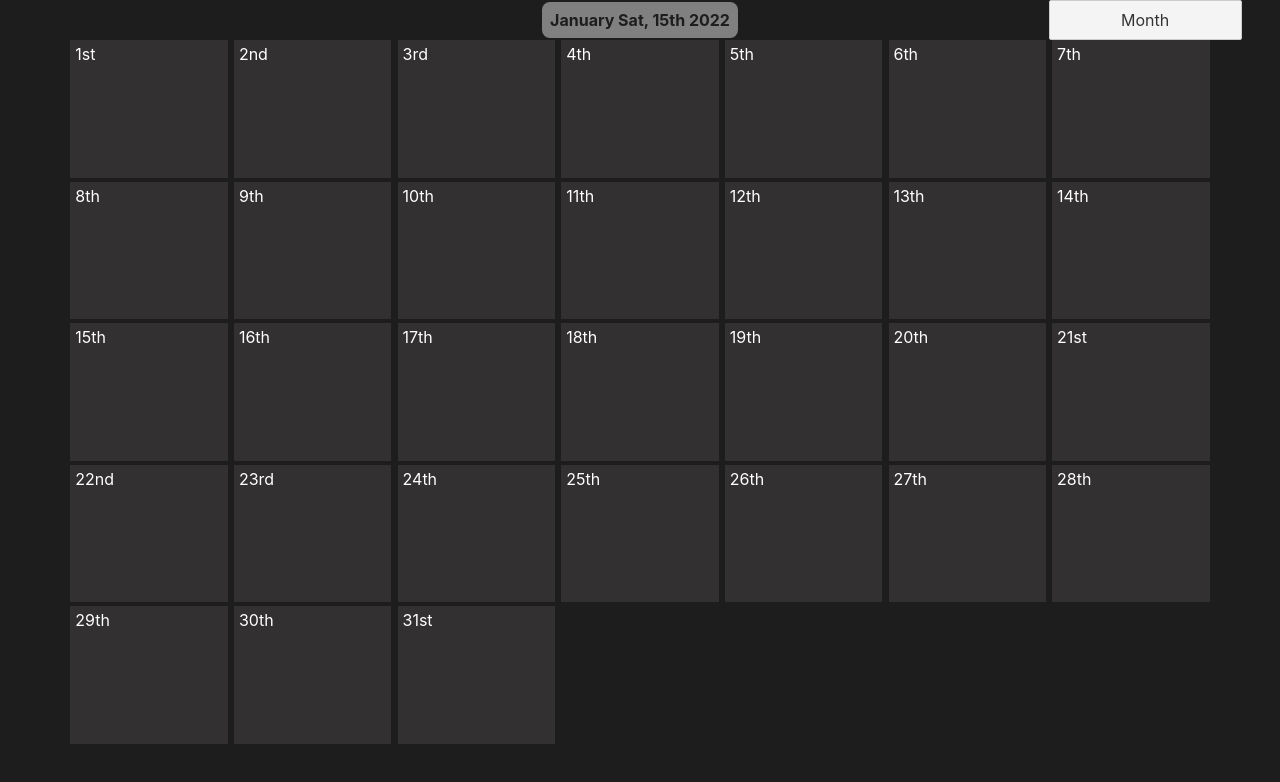
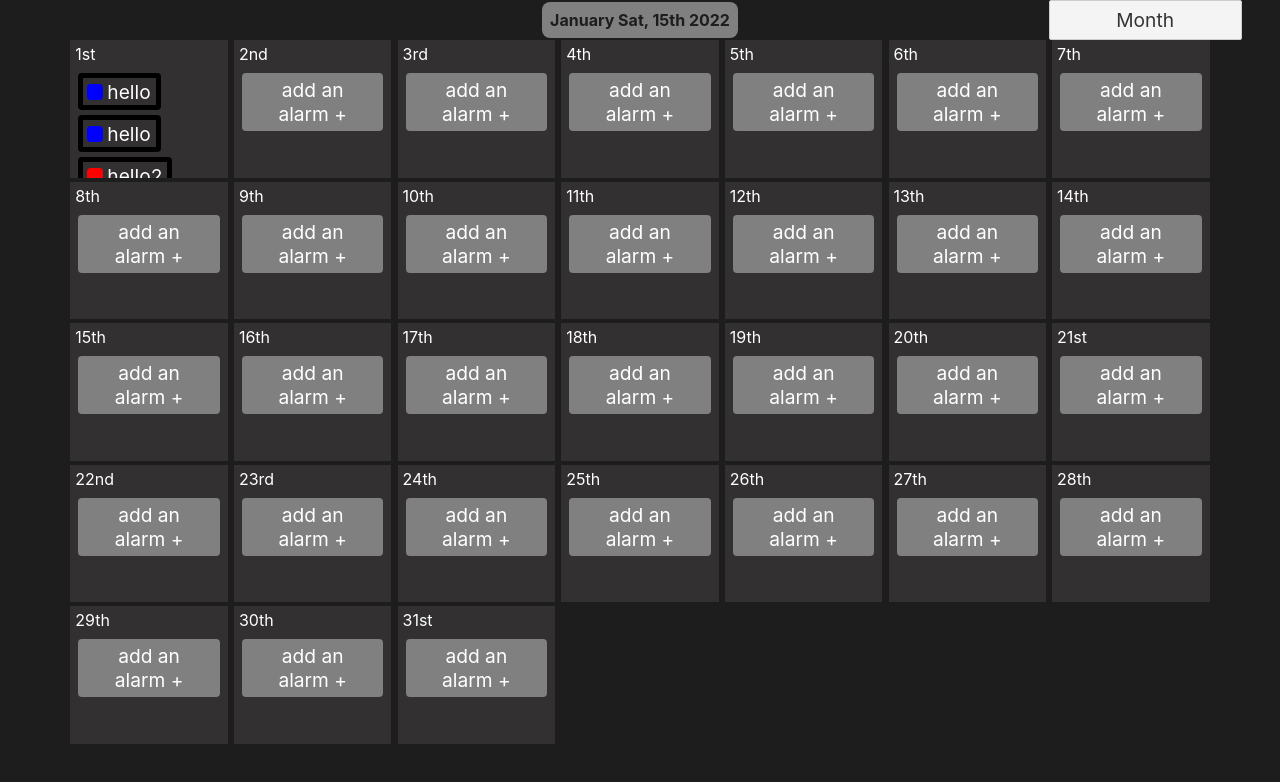
Before and after one commit to jaymesn/unienv, a Svelte app: page / in a window 1280 px wide. Shown: the top 782 px of the page. Built offline with nearby package versions, Linux system fonts and the light colour scheme.

Commit message:
added a state management to the Calendars Controller compoent w/ my own solution (svelte stores not working currently)

```diff
--- a/src/App.svelte
+++ b/src/App.svelte
@@ -6,13 +6,11 @@
 	import { Controller as CalendarController } from "./TabComponents/Calendar/Calendar/Controller"
 
 	import Workspace from "./TabComponents/Workspace/Workspace/Component.svelte"
-	import { Controller as WorkspaceController } from "./TabComponents/Calendar/Calendar/Controller"
+	import { Controller as WorkspaceController } from "./TabComponents/Workspace/Workspace/Controller"
 
-	let calendarCTRL = new CalendarController();
+	let calendarCTRL = new CalendarController("./@data/Alarms.json");
 	let workspaceCTRL = new WorkspaceController();
 	let selected = 0;
-	// create the alarms typing
-
 	(window as any).ctrl = calendarCTRL;
 </script>
 
@@ -20,7 +18,7 @@
 	<!-- make this less for navigatio and more like polybar, so a thing to play and customize -->
 
     {#if selected === 0}
-		<Calendar ctrl={calendarCTRL} />
+		<Calendar ctrl={calendarCTRL}  />
     {:else if selected === 1}
 		<Workspace selected={"ws1"}/>
     {:else}
--- a/src/TabComponents/Calendar/Calendar/Component.svelte
+++ b/src/TabComponents/Calendar/Calendar/Component.svelte
@@ -4,10 +4,7 @@
     import DayView from "../DayView.svelte";
     import { dateToDayNum, Names ,getNumEnd, getDayNum} from "../../../Shared/Utils";
     import type { Controller } from "./Controller"
-
     export let ctrl:Controller;
-
-    ctrl.state = "Loaded";
 
     let view:"Day"|"Month" = "Month";
     $: view = view;
@@ -23,6 +20,9 @@
     let dateNum = date.getDate();
     $: dateNum = dateNum;
 
+    let dayNum = date.getDay();
+    $: dayNum = dayNum;
+
     /* {Names.month[monthNum -1] } { Names.day[dateNum].slice(0,3)}, {dateNum+getNumEnd(dateNum)} {yearNum}*/
 </script>
 
@@ -30,16 +30,16 @@
     <div class="bar">
     <div></div>
        <p class="title">
-            {Names.month[monthNum -1] } { Names.day[date.getDay() - 1].slice(0,3)}, {dateNum+getNumEnd(dateNum)} {yearNum}
+            {Names.month[monthNum -1] } { Names.day[dayNum - 1].slice(0,3)}, {dateNum+getNumEnd(dateNum)} {yearNum}
         </p>
 
 
-        <button class="view-toggle">{view}</button>
+        <button class="view-toggle" on:click={event=>view === "Month" ? view = "Day": view = "Month"}>{view}</button>
                 <!-- Redo the bar component since it was dogshit last time -->
 
     </div>
     {#if view === "Month"}
-        <MonthView {ctrl} {monthNum} />
+        <MonthView {ctrl} {yearNum} {monthNum}  />
     {:else if view === "Day"}
         <DayView {ctrl} {dateNum} />
     {/if}
@@ -52,6 +52,7 @@
         padding:0 0 0 0;
         margin:0 0 0 0;
         height:inherit;
+        font-size:max(1.5vw,18px);
     }
     .title {
         white-space: nowrap;
--- a/src/TabComponents/Calendar/Calendar/Controller.ts
+++ b/src/TabComponents/Calendar/Calendar/Controller.ts
@@ -1,25 +1,40 @@
 import type {
-
+    AlarmsType,
     Alarms,AlarmsJSON,
     DayAlarms, DayAlarmsJSON,
-    Reminder,
-    YearAlarms,MonthAlarms,
+    Reminder, YearAlarms,MonthAlarms,
 } from "./Types"
 
 import { getDaysInMonth, range } from "../../../Shared/Utils";
+import { writable } from "svelte/store";
+import type { Writable } from "svelte/store";
+export class Controller {
+    public alarms:Alarms
+    public debug:boolean
+    public listeners:{
+        alarms:Array<()=>void>
+    }
+    private fireListeners:()=>void
 
-export class Controller {
-    private alarms:Alarms
-    public state:string
+    //do not update state in a ASYNC function with i could add rustlike rule to state that u
+    //do that and the app stops syncing its dates correctly
+    public state:Writable<"loaded"|"loading"|"updating"|"updated">
 
-    constructor(){
-       this.alarms = new Map();
-        this.state = "Loading"
+    constructor(link:string){
+
+        this.listeners = {alarms:[]};
+        this.fireListeners = () =>{ this.listeners.alarms.forEach(listener=>listener()) }
+        this.debug = false;
+        this.importAlarms(link).then(alarms=>{
+            this.alarms = alarms;
+            this.fireListeners()
+        });
+
     }
 
-    setReminder(year:number,month:number,day:number,wsName:string,reminder:Reminder,index?:number){
+    setReminder(year:number,month:number,day:number,wsName:string,reminder:Reminder,index?:number):void{
         if(this.alarms.get(year)){
-            let dayAlarms = this.getDayAlarms(year,month,day);
+            let dayAlarms = this.getAlarm(year,month,day);
             if(typeof dayAlarms !== "string"){
                 let wsAlarms = dayAlarms.get(wsName)
                 if(wsAlarms){ // when there is a ws u put the reminder in
@@ -36,8 +51,7 @@ export class Controller {
                 }
                 dayAlarms.set(wsName,wsAlarms)
             }else {
-                console.log(`year:${year},month:${month} or day:${day} `)
-                return
+                dayAlarms = new Map([ [ wsName,[reminder] ] ]);
             }
             let yearlyAlarms = this.alarms.get(year);
             yearlyAlarms[month][day] = dayAlarms;
@@ -47,22 +61,56 @@ export class Controller {
             yearAlarms[month] = new Map([ [ wsName,[reminder] ] ])
             this.alarms.set(year,yearAlarms)
         }
+        this.fireListeners()
     }
 
-    getDayAlarms(year:number,month:number,day:number):DayAlarms|string{
+
+    getAlarm(year:number,month?:number,day?:number,wsName?:string,reminder?:string|number):AlarmsType{
         let yearlyAlarms = this.alarms.get(year)
         if(yearlyAlarms){
+            if(month){
                 let monthlyAlarms:MonthAlarms<DayAlarms> = yearlyAlarms[month];
                 if(monthlyAlarms){
+                    if(day){
                         let dailyAlarms:DayAlarms|undefined = monthlyAlarms[day]
                         if(dailyAlarms){
+                            if(wsName){
+                                let wsAlarms = dailyAlarms.get(wsName)
+                                if(wsAlarms){
+                                    if(reminder !== undefined){
+                                        let returnAlarm:Reminder;
+                                        if(typeof reminder === "string"){
+                                            wsAlarms.forEach(alarm =>{
+                                                alarm.name === reminder ? returnAlarm = alarm : "alarm not present"
+                                            })
+                                        }else{
+                                           wsAlarms[reminder] ? returnAlarm = wsAlarms[reminder] : "alarm not present"
+                                        }
+                                        return returnAlarm
+
+                                    }else{
+                                        return wsAlarms
+                                    }
+                                }else{
+                                    "workspace has no alarms"
+                                }
+
+                            }else{
                                 return dailyAlarms
+                            }
 
                         }else {
                             return "day has no alarms"
                         }
                     }else {
+                        return monthlyAlarms
+                    }
+                }else {
                     return "month has no alarms"
+                }
+
+            }else {
+                return yearlyAlarms
             }
 
         }else {
@@ -74,8 +122,7 @@ export class Controller {
 
 
 
-    async importString(URL:string):Promise<Alarms>{
-        this.state = "Loading";
+    async importAlarms(URL:string):Promise<Alarms>{
         let data_uninit:AlarmsJSON = await fetch(URL).then(string=>string.json());
         let AlarmData:Alarms = new Map();
 
@@ -109,10 +156,10 @@ export class Controller {
                     yearAlarms[monthNumber] = undefined;
                 }
             })
-            AlarmData.set(year,yearAlarms);
+            AlarmData.set(typeof year === "string"? parseInt(year):year,yearAlarms);
+
 
         })
-        this.state = "Loaded";
         return AlarmData;
     }
 }
--- a/src/TabComponents/Calendar/Calendar/Types.d.ts
+++ b/src/TabComponents/Calendar/Calendar/Types.d.ts
@@ -1,4 +1,8 @@
-
+export type AlarmsType = Reminder|Reminder[]|DayAlarms|MonthAlarms|YearAlarms|Alarms;
+type yy = number
+type mm = number
+type dd = number
+export type date = [yy,mm,dd]
 
 type Reminder = {
 
--- a/src/TabComponents/Calendar/Day.svelte
+++ b/src/TabComponents/Calendar/Day.svelte
@@ -1,53 +1,83 @@
 <script lang="ts">
-    import type { DayAlarms, Reminder} from "./Calendar/Types";
+    import type {Alarms, DayAlarms } from "./Calendar/Types";
     import type { Controller } from "./Calendar/Controller"
     import {getDaysInMonth,Names, getNumEnd, dateToDayNum } from "../../Shared/Utils"
 
     export let ctrl:Controller;
-    export let day:number;
+    export let dayNum:number;
+    export let monthNum:number
+    export let yearNum:number
+
 
     let date = new Date();
+
     let dayAlarms:DayAlarms = new Map();
-    ctrl.state = "test3"
+    let state:"loaded"|"loading"|"updating"|"updated";
 
+    // MAKE A CLEAN UP METHOD FOR
+    ctrl.listeners.alarms.push(
+        ()=>{
+            dayAlarms = ctrl.getAlarm(yearNum,monthNum,dayNum);
+        }
+    )
+
+    const handleClick = () => {
+        ctrl.setReminder(yearNum,monthNum,dayNum,"ws3",
+        {
+            "icon":"white",
+            "pathInWorkspace":".",
+            "name":`${yearNum}:${monthNum}:${dayNum}`
+        })
+    }
 
 </script>
 
 <div class="day">
-    {#if day <= getDaysInMonth(date.getMonth()+1)}
+    <div class="day-title">
 
-        <div class="day-title">
+        <p class="day-number">{  dayNum+getNumEnd(dayNum)}</p>
 
-            <p class="day-number">{  day+getNumEnd(day)}</p>
-
-        </div>
-        <div class="alarms">
-        {#if dayAlarms}
+    </div>
+    <div class="alarms">
+        {#if typeof dayAlarms !== "string"}
             {#each [...dayAlarms] as [wsName,wsAlarms]}
                 {#each wsAlarms as alarm}
 
                     <div class="alarm">
                         {#if typeof alarm.icon === "string"}
                             <div class="ws-icon" style="--ws-colour:{alarm.icon};"></div>
+                            <p class="ws-alarm-text">
+                                {alarm.name}
+                            </p>
                         {:else}
                             <div class="ws-icon" style="--ws-colour:grey;"></div>
                         {/if}
-                       <p style="margin-top:.2vh;margin-bottom:.2vh;margin-right:5px;">
-                        {alarm.name}
-                       </p>
 
                     </div>
                 {/each}
 
             {/each}
+
         {/if}
-        </div>
+        <button on:click={handleClick} class="ws-add-alarm">
+            <p>add an <br/>alarm +</p>
+        </button>
 
-    {/if}
+    </div>
+
 
 </div>
 
 <style>
+    .place-holder {
+        width:100%;
+        height:100%;
+        display:flex;
+        flex-direction:column;
+        justify-content: center;
+        align-items:center;
+    }
+    .place-holder p { font-size:3vh; }
     .day {
         /* the 1 represents bar-height and 5 is the amount of row-gaps*/
         --black-dark:rgb(29 ,29 ,29,100);
@@ -68,7 +98,7 @@
     }
 
     .alarms {
-        font-size:max(1.5vw,18px);
+        font-size:max(1.5vw,1.5vh);
         margin-top:auto;
         margin-bottom:auto;
         height:80%;
@@ -82,12 +112,21 @@
         border:solid black .625vh;
         border-radius: 4px;
         white-space: nowrap;
-        padding-top:3px;
         display: flex;
         align-items:center;
         margin-top:5px;
-        margin-right:5px;
     }
+    .ws-add-alarm {
+        margin-top:5px;
+        margin-bottom:5px;
+        padding:0 0 0 0 ;
+        width: 100%;
+        border:solid grey .625vh;
+        background-color:grey;
+        border-radius: 4px;
+
+    }
+
 
     .ws-icon {
         --size:2.1897810218978103vh;
@@ -96,6 +135,11 @@
         border-radius:4px;
         background-color:var(--ws-colour) ;
         margin:.5vh;
+    }
+    .ws-alarm-text {
+        margin-top:.2vh;
+        margin-bottom:.2vh;
+        margin-right:5px;
     }
 
 
--- a/src/TabComponents/Calendar/MonthView.svelte
+++ b/src/TabComponents/Calendar/MonthView.svelte
@@ -12,15 +12,15 @@
 
     export let ctrl:Controller;
     export let monthNum:number;
-    ctrl.state = "test2"
+    export let yearNum:number;
 
 
 </script>
 
 <div class="view-month">
 
-    {#each range(getDaysInMonth(monthNum)) as day}
-        <Day {ctrl} {day} />
+    {#each range(getDaysInMonth(monthNum)) as dayNum}
+        <Day {ctrl} {yearNum} {monthNum} {dayNum} />
 
     {/each}
 
```
Lines whose indentation alone changed are shown as unchanged.
